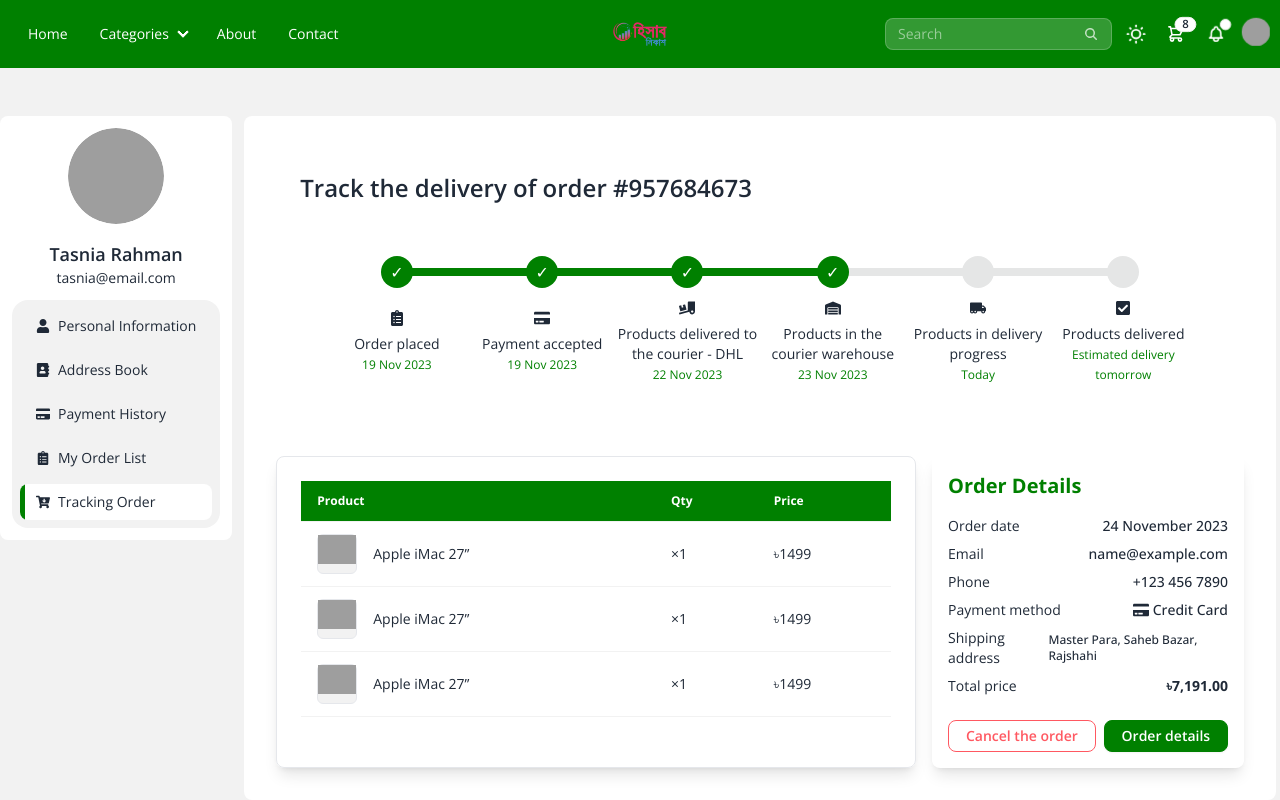
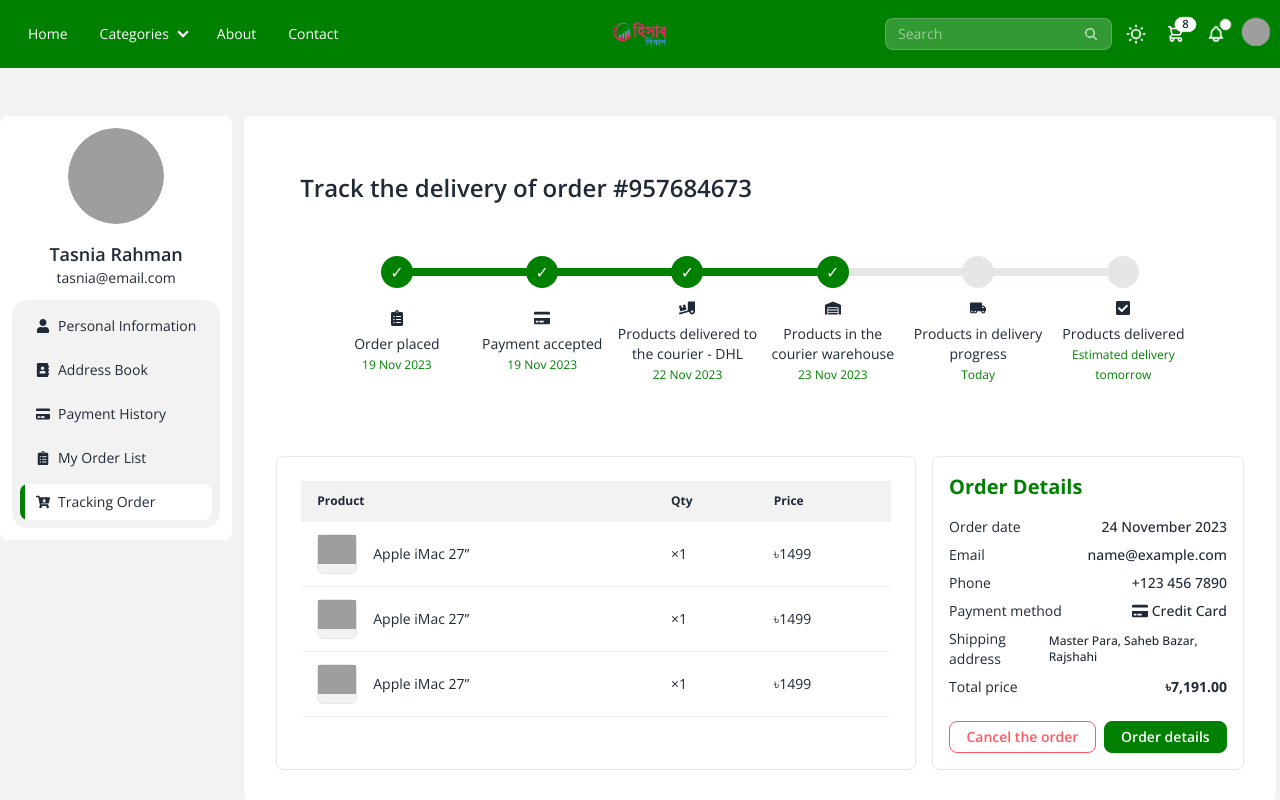
Before and after one commit to shunno-it-dev-team/fe-hn-ecom, a React (Vite) app: page /profile/tracking in a window 1280 px wide. Shown: the top 800 px of the page. Built offline with nearby package versions, Linux system fonts and the light colour scheme; grey boxes are pictures that could not be loaded.

Commit message:
[feat]:order-traking page  modified design

```diff
--- a/src/pages/private/cart-page/CartPage.jsx
+++ b/src/pages/private/cart-page/CartPage.jsx
@@ -127,11 +127,7 @@
                         className="btn btn-sm"
                         onClick={() => removeItem(item.id)}
                       >
-                        <FaIconByKeyName
-                          iconName="FaTrashAlt"
-                          style={{ color: "red" }}
-                          size="2x"
-                        />
+                        <FaIconByKeyName iconName="FaTrashAlt" size="2x" />
                       </button>
                     </div>
                   </div>
--- a/src/pages/private/order-tracking/OrderTracking.jsx
+++ b/src/pages/private/order-tracking/OrderTracking.jsx
@@ -381,11 +381,11 @@
       {/*================ MAIN CONTENT ================ */}
       <div className="max-w-screen-xl mx-auto grid grid-cols-1 lg:grid-cols-3 gap-4 mt-6">
         {/* ================ PRODUCTS LIST TABLE ================*/}
-        <div className="lg:col-span-2 sm:p-6 rounded-lg border shadow-lg">
+        <div className="lg:col-span-2 sm:p-6 rounded-lg border ">
           <div className="overflow-y-auto max-h-60 ">
             <table className="table">
-              <thead className="sticky top-0 bg-primary ">
-                <tr className="text-base-100">
+              <thead className="sticky top-0  bg-base-200">
+                <tr className="text-base-content">
                   <th>Product</th>
                   <th>Qty</th>
                   <th>Price</th>
@@ -412,7 +412,7 @@
         </div>
 
         {/*================ ORDER SUMMARY ================ */}
-        <div className="max-w-md mx-auto rounded-lg shadow-lg p-4">
+        <div className="max-w-md mx-auto rounded-lg border p-4">
           <h2 className="text-xl font-bold mb-4 text-primary">Order Details</h2>
 
           <div className="mb-2 flex items-center justify-between ">
```
